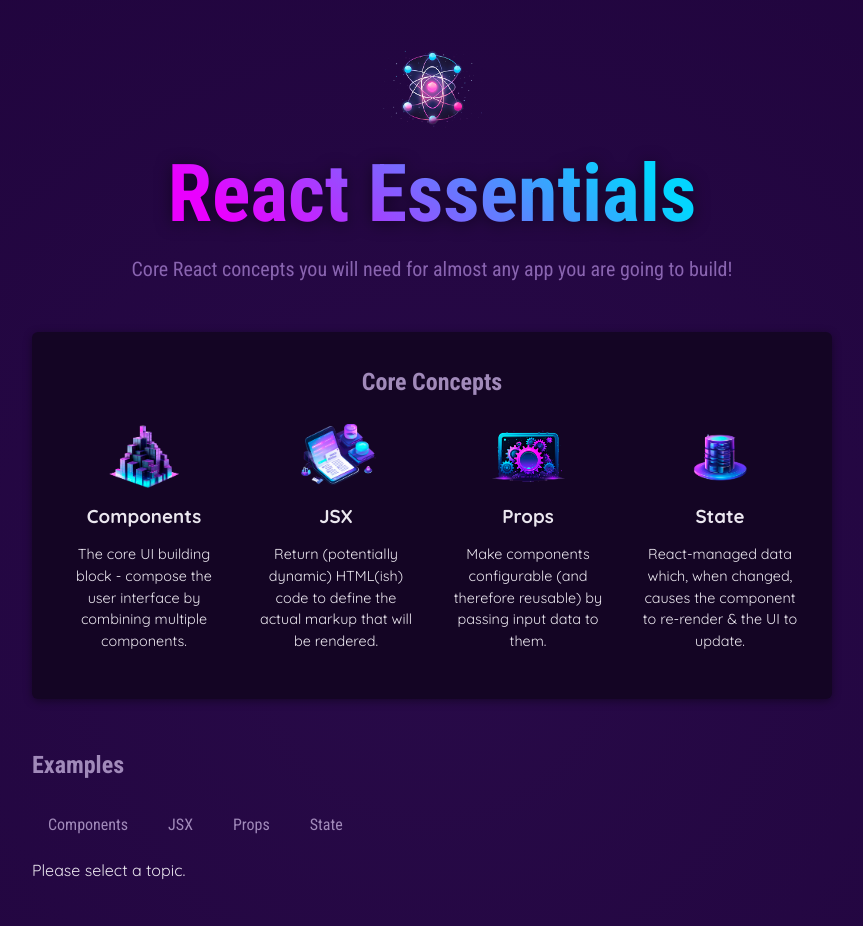
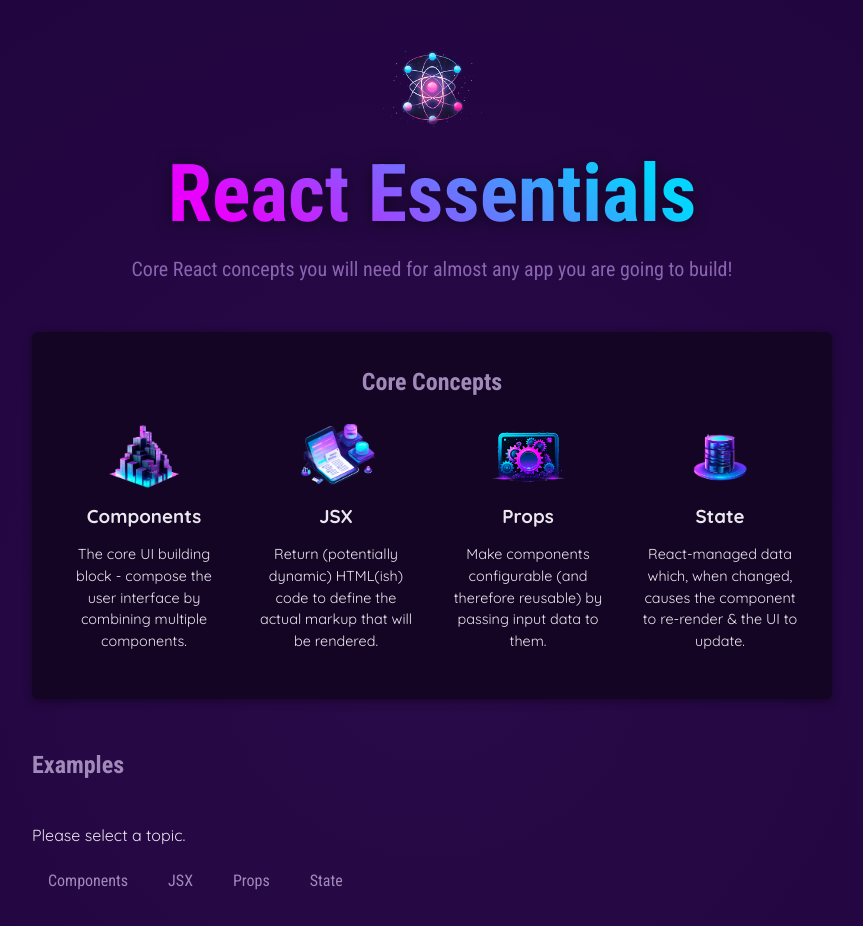
Before and after one commit to Maryam-as/react-essentials-demo-app, a React (Vite) app: page / in a window 1280 px wide. Shown: the top 926 px of the page, without its empty margins (208-1071 px from the left). Built offline with nearby package versions, Linux system fonts and the light colour scheme.

Commit message:
start working on Tabs component

```diff
--- a/src/components/Examples.jsx
+++ b/src/components/Examples.jsx
@@ -1,7 +1,8 @@
 import { useState } from "react";
-import TabButton from "./TabButton";
-import { EXAMPLES } from "../data";
-import Section from "./Section";
+import TabButton from "./TabButton.jsx";
+import { EXAMPLES } from "../data.js";
+import Section from "./Section.jsx";
+import Tabs from "./Tabs.jsx";
 
 export default function Examples() {
   const [selectedTopic, setSelectedTopic] = useState();
@@ -24,6 +25,7 @@ export default function Examples() {
   }
   return (
     <Section title="Examples" id="examples">
+      <Tabs>{tabContent}</Tabs>
       <menu>
         <TabButton
           // check if the button is selected based on the state
@@ -51,7 +53,6 @@ export default function Examples() {
           State
         </TabButton>
       </menu>
-      {tabContent}
     </Section>
   );
 }
--- /dev/null
+++ b/src/components/Tabs.jsx
@@ -0,0 +1,8 @@
+export default function Tabs({ children }) {
+  return (
+    <>
+      <menu></menu>
+      {children}
+    </>
+  );
+}
```
